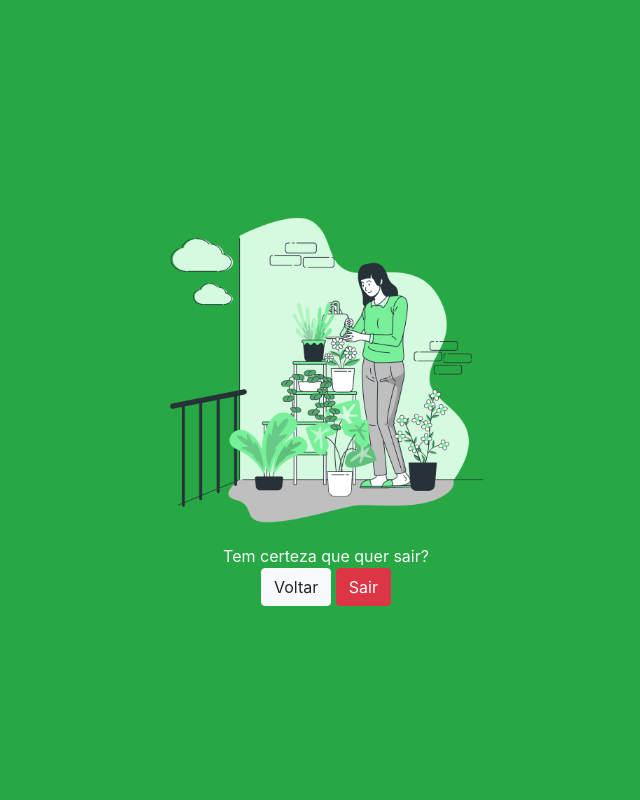
After one commit to nathanbahia2/django-flowers, a Django app: page /logout in a window 1280 px wide. The commit adds this page. Shown: the whole page, without its empty margins (314-954 px from the left). Run offline with Django 3.2, Linux system fonts and the light colour scheme; a user stored in the database is signed in; some libraries are stand-ins or nearby versions.

Commit message:
cria tela para logout do sistema

```diff
--- /dev/null
+++ b/core/templates/core/logout.html
@@ -0,0 +1,26 @@
+<!DOCTYPE html>
+{% load static %}
+{% load bootstrap4 %}
+<html>
+<head>
+    <title>Sair | Flores e Plantas</title>
+    <meta charset="utf-8">
+    <meta name="viewport" content="width=device-width, minimum-scale=1, maximum-scale=1">
+    {% bootstrap_css %}
+</head>
+<body class="bg-success text-light d-flex align-items-center" style="min-height: 100vh">
+    <!-- SAIR -->
+    <div class="container text-center">
+        <div class="container-fluid banner text-center">
+            <img src="{% static 'img/banner.png' %}" alt="banner" width="auto" height="350">
+        </div>
+        <div class="title">Tem certeza que quer sair?</div>
+          <form method="post" action="{% url 'account_logout' %}">
+              {% csrf_token %}
+              <a href="javascript:history.back()" class="btn btn-light">Voltar</a>
+              <button type="submit" class="btn btn-danger">Sair</button>
+          </form>
+    </div>
+
+</body>
+</html>
--- a/core/templates/core/navbar.html
+++ b/core/templates/core/navbar.html
@@ -27,7 +27,7 @@
                 </li>
                 <li class="nav-item border border-light p-2">
                     <a class="btn text-light"
-                       href="{% url 'account_logout' %}">Sair</a>
+                       href="{% url 'logout' %}">Sair</a>
                 </li>
             </ul>
         </div>
--- a/core/urls.py
+++ b/core/urls.py
@@ -1,10 +1,11 @@
 from django.urls import path
 
-from core.views import index, detail, capturas_usuario
+from core.views import index, detail, capturas_usuario, logout
 
 
 urlpatterns = [
     path('', index, name='index'),
     path('detalhes/<int:pk>', detail, name='detalhes'),
     path('capturas_usuario', capturas_usuario, name='capturas_usuario'),
+    path('logout', logout, name='logout'),
 ]
--- a/core/views.py
+++ b/core/views.py
@@ -65,3 +65,9 @@ def capturas_usuario(request):
         })
     context = {'capturas': capturas}
     return render(request, 'core/capturas.html', context)
+
+
+def logout(request):
+    if request.user.is_anonymous:
+        return redirect('google_login')
+    return render(request, 'core/logout.html')
```
